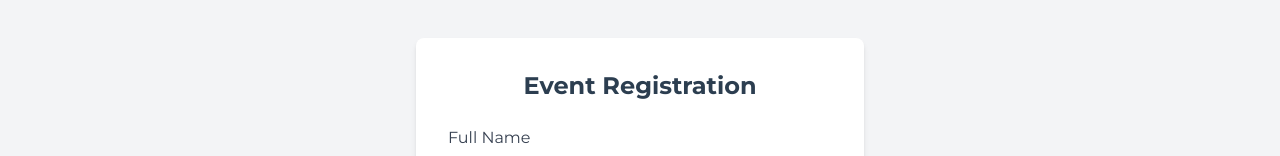
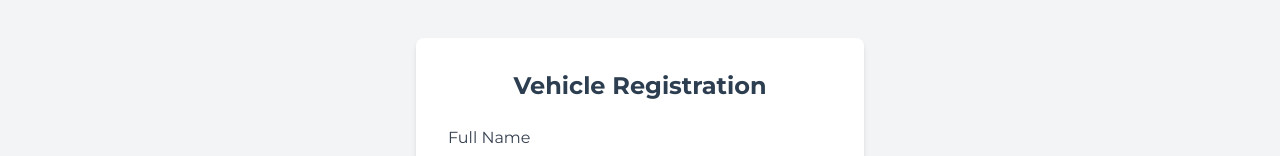
Before and after one commit to walasmullans/parade, a plain HTML site: page index.html in a window 1280 px wide. Shown: the part 510-666 px from the top of the page. Drawn offline with nearby package versions, Linux system fonts and the light colour scheme.

Commit message:
index.html

```diff
--- a/index.html
+++ b/index.html
@@ -65,7 +65,7 @@
     <section id="register" class="bg-gray-100 py-16">
         <div class="container mx-auto px-4">
             <div class="max-w-md mx-auto bg-white p-8 rounded-lg shadow-md">
-                <h2 class="text-2xl font-bold mb-6 text-center text-school-primary">Event Registration</h2>
+                <h2 class="text-2xl font-bold mb-6 text-center text-school-primary">Vehicle Registration</h2>
                 <form id="registrationForm" class="space-y-4">
                     <div>
                         <label class="block text-gray-700 mb-2">Full Name</label>
```
